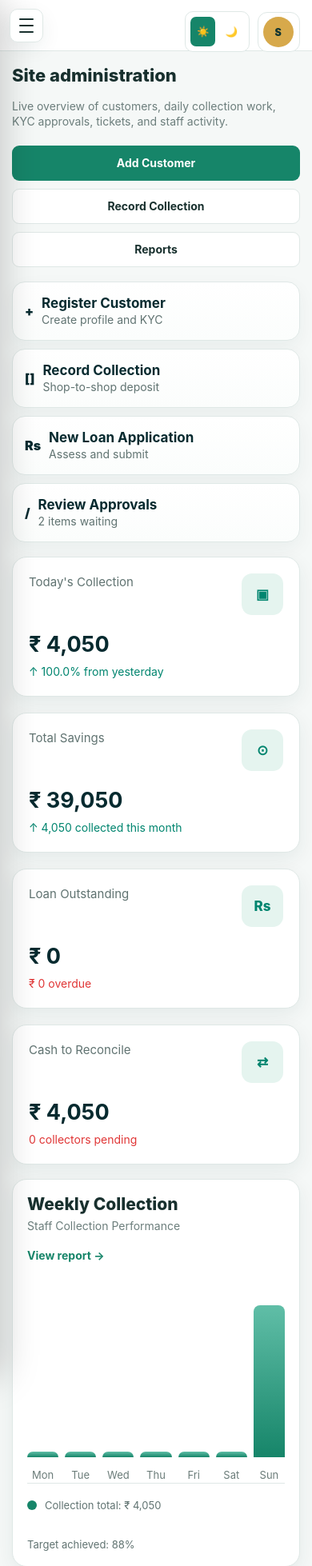
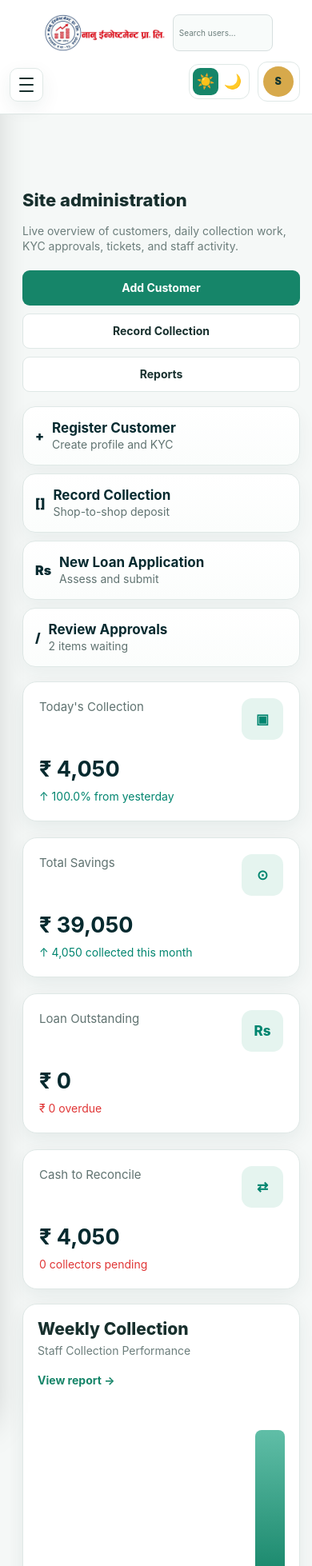
Before and after one commit to Lancelot9844/nanuinvestment, a Django app: page /admin/ in a window 390 px wide. Shown: the top 1958 px of the page at 80% size. Run offline with Django 5.2, Linux system fonts and the light colour scheme; the visitor is signed in with stand-in values (Sample User, id 1); data comes from the database, SQL or seed files in the repository; data that the repository does not hold is empty.

Commit message:
Responsive: improved

```diff
--- a/templates/admin-modern.css
+++ b/templates/admin-modern.css
@@ -26,6 +26,7 @@
   --button-hover-bg: #0e3d39;
   --default-button-bg: #168569;
   --default-button-hover-bg: #0e3d39;
+  --sidebar-w: 280px;
 }
 
 * {
@@ -70,19 +71,22 @@ a:hover {
 }
 
 #header {
+  width: 100%;
   min-height: 72px;
-  margin-left: 280px;
+  margin-left: 0;
   padding: 0 28px;
-  position: sticky;
+  position: fixed;
   top: 0;
-  z-index: 20;
+  z-index: 1000;
   display: flex;
   align-items: center;
   justify-content: space-between;
   background: var(--white);
   color: var(--ink);
   border-bottom: 1px solid var(--line);
-}
+  box-sizing: border-box;
+}
+
 
 #branding {
   display: flex;
@@ -182,20 +186,21 @@ a:hover {
   background: transparent;
   color: var(--green);
   border: 0;
-  border-bottom: 0;
   text-transform: uppercase;
   font-weight: 700;
   cursor: pointer;
 }
 
 .admin-theme-toggle {
-  min-height: 44px;
-  padding: 6px;
+  width: 76px;
+  height: 44px;
+  padding: 4px;
   display: inline-flex !important;
   align-items: center;
-  gap: 4px;
+  justify-content: space-between;
+  gap: 2px;
   border: 1px solid var(--line);
-  border-radius: 10px;
+  border-radius: 12px;
   background: var(--white);
   color: var(--muted);
   font: inherit;
@@ -204,10 +209,23 @@ a:hover {
 }
 
 .admin-theme-toggle span {
-  min-width: 54px;
-  padding: 7px 10px;
-  border-radius: 7px;
-  text-align: center;
+  width: 32px;
+  height: 34px;
+  min-width: 32px;
+  padding: 0;
+  display: flex;
+  align-items: center;
+  justify-content: center;
+  border-radius: 9px;
+  font-size: 18px;
+  line-height: 1;
+  transition: all 0.2s ease;
+}
+
+html:not([data-theme="dark"]) .theme-dark-label,
+html[data-theme="dark"] .theme-light-label {
+  background: transparent;
+  color: var(--muted);
 }
 
 html:not([data-theme="dark"]) .theme-light-label,
@@ -331,15 +349,18 @@ html[data-theme="dark"] .theme-dark-label {
 }
 
 #main {
-  display: block;
+  display: flex;
   flex: 1;
   min-width: 0;
+  width: 100%;
 }
 
 #content-start {
+  flex: 1 1 auto;
   min-width: 0;
-  width: calc(100% - 280px);
-  margin-left: 280px;
+  width: auto;
+  margin-top: 30px;
+  box-sizing: border-box;
 }
 
 #content {
@@ -393,7 +414,7 @@ html[data-theme="dark"] .theme-dark-label {
 }
 
 .admin-login-brand img {
-  width: 300px;
+  width: auto;
   height: 75px;
   object-fit: contain;
   border-radius: 18px;
@@ -450,10 +471,49 @@ html[data-theme="dark"] .theme-dark-label {
   font-weight: 850;
 }
 
-@media (max-width: 760px) {
-  .customer-dashboard {
-    padding: 14px;
-  }
+@media (min-width: 10252px) {
+  .custom-admin-sidebar {
+    width: var(--sidebar-w);
+    height: calc(100vh - 72px);
+    margin: 0;
+    padding: 4px 18px;
+    position: sticky;
+    top: 72px;
+    box-sizing: border-box;
+    overflow-y: auto;
+    overflow-x: hidden;
+    background: var(--nav);
+    color: #d8e8e5;
+    z-index: 50;
+}
+}
+
+@media (max-width: 1024px) {
+
+  #branding {
+    gap: 6px;
+}
+
+#branding .brand-mark {
+    width: auto;
+    height: 58px;
+}
+
+#branding .brand-wrap {
+    flex: 1 1 auto;
+    min-width: 0;
+}
+
+#branding .admin-top-search {
+    width: 100%;
+    max-width: 150px;
+}
+
+#branding .admin-top-search input {
+    height: 34px;
+    padding: 0 8px;
+    font-size: 11px;
+}
 
   .customer-dashboard-header {
     align-items: flex-start;
@@ -660,22 +720,21 @@ html[data-theme="dark"] .theme-dark-label {
 }
 
 .custom-admin-sidebar {
-  width: 280px;
-  height: 100vh;
-  padding: 28px 18px;
-  position: fixed;
-  left: 0;
-  top: 0;
-  z-index: 30;
-  overflow: auto;
+  width: var(--sidebar-w);
+  height: calc(100vh - 72px);
+  margin: -13px;
+  position: sticky;
+  top: 72px;
+  box-sizing: border-box;
+  overflow-y: auto;
+  overflow-x: hidden;
   background: var(--nav);
   color: #d8e8e5;
-}
-
-.admin-sidebar-check {
-  position: fixed;
-  opacity: 0;
-  pointer-events: none;
+  z-index: 50;
+}
+
+.admin-sidebar-toggle {
+  display: none;
 }
 
 .customer-portal {
@@ -1527,37 +1586,34 @@ html[data-theme="dark"] .theme-dark-label {
   color: var(--nav);
 }
 
-.admin-sidebar-toggle,
-.admin-sidebar-backdrop,
-.admin-sidebar-close {
-  display: none;
-}
-
 .brand {
   display: flex;
   align-items: center;
-  gap: 11px;
-  padding: 0 6px 26px;
-  border-bottom: 1px solid rgba(255, 255, 255, 0.1);
+  gap: 10px;
+  padding: 0;
+  border: 0;
+  min-width: max-content;
 }
 
 .brand-mark {
-  width: 48px;
-  height: 48px;
+  width: auto;
+  height: 85px;
   display: block;
-  flex: 0 0 48px;
-  border-radius: 12px;
+  flex: 0 0 42px;
+  border-radius: 10px;
   object-fit: contain;
   background: #fff;
-  padding: 4px;
+  padding: 3px;
 }
 
 .brand b {
   display: block;
-  color: #ffffff;
-  font-size: 18px;
+  color: var(--ink);
+  font-size: 17px;
   line-height: 1.1;
-}
+  white-space: nowrap;
+}
+
 
 .brand small {
   display: block;
@@ -2754,7 +2810,7 @@ tr:nth-child(odd),
 }
 
 div.breadcrumbs {
-  margin-left: 280px;
+  margin-left: var(--sidebar-w);
   padding: 13px 28px;
   background: var(--white);
   color: var(--muted);
@@ -2779,7 +2835,7 @@ div.breadcrumbs a {
 .dashboard #content {
   width: 100%;
   max-width: 1600px;
-  margin-right: 0;
+  margin-top: 110px;
 }
 
 .dashboard #content-main,
@@ -3061,7 +3117,7 @@ a.button:hover,
 }
 
 #footer {
-  margin-left: 280px;
+  margin-left: var(--sidebar-w);
   background: var(--white);
   border-top: 1px solid var(--line);
 }
@@ -3339,14 +3395,14 @@ html[data-theme="dark"] .admin-activity-item {
   }
 }
 
-@media (max-width: 760px) {
+@media (max-width: 1024px) {
   #main {
     display: block;
   }
 
   #content-start {
     width: 100%;
-    margin-left: 0;
+    margin-top: 110px;
   }
 
   #header,
@@ -3358,7 +3414,7 @@ html[data-theme="dark"] .admin-activity-item {
   #header {
     min-height: 64px;
     padding: 10px 14px 10px 62px;
-    position: sticky;
+    position: fixed;
     flex-wrap: nowrap;
     gap: 10px;
   }
@@ -3392,7 +3448,50 @@ html[data-theme="dark"] .admin-activity-item {
   }
 
   #branding {
-    display: none;
+    display: flex;
+    align-items: center;
+    min-width: 0;
+    gap: 10px;
+  }
+
+
+  #branding .brand {
+      flex: 0 0 auto;
+      min-width: 0;
+  }
+
+  #branding .brand-mark {
+    display: block;
+    width: auto;
+    height: 70px;
+    object-fit: contain;
+}
+
+#branding .brand-wrap {
+    flex: 1 1 auto;
+    min-width: 0;
+}
+
+#branding .admin-top-search {
+    width: 100%;
+    max-width: 220px;
+}
+
+#branding .admin-top-search input {
+    width: 100%;
+    height: 38px;
+    box-sizing: border-box;
+    padding: 0 10px;
+
+    font-size: 13px;
+
+    border: 1px solid #d7dfdf;
+    border-radius: 8px;
+}
+
+  #branding .brand b {
+    font-size: 15px;
+    white-space: nowrap;
   }
 
   #user-tools {
@@ -3417,11 +3516,6 @@ html[data-theme="dark"] .admin-activity-item {
     gap: 10px;
   }
 
-  .admin-theme-toggle span {
-    min-width: auto;
-    padding: 7px 8px;
-  }
-
   .admin-profile-menu summary {
     padding-right: 7px;
   }
@@ -3435,7 +3529,7 @@ html[data-theme="dark"] .admin-activity-item {
     height: 100vh;
     max-height: 100vh;
     position: fixed;
-    padding: 22px 16px;
+    padding: 110px 16px;
     transform: translateX(-105%);
     transition: transform 0.2s ease;
     box-shadow: 18px 0 44px rgba(0, 0, 0, 0.22);
@@ -3446,8 +3540,8 @@ html[data-theme="dark"] .admin-activity-item {
     height: 42px;
     position: fixed;
     left: 12px;
-    top: 11px;
-    z-index: 45;
+    top: 85px;
+    z-index: 1001;
     display: grid;
     place-items: center;
     gap: 4px;
@@ -3457,7 +3551,7 @@ html[data-theme="dark"] .admin-activity-item {
     background: var(--white);
     box-shadow: var(--shadow);
     cursor: pointer;
-  }
+}
 
   .admin-sidebar-toggle span {
     display: block;
@@ -3697,7 +3791,7 @@ html[data-theme="dark"] .admin-activity-item {
   .object-tools {
     float: none;
     justify-content: flex-start;
-    margin: 10px 0 0;
+    margin: 10px 0 25px;
     padding: 0;
   }
 
@@ -3756,6 +3850,26 @@ html[data-theme="dark"] .admin-activity-item {
 }
 
 @media (max-width: 480px) {
+
+  #branding {
+    gap: 5px;
+}
+
+#branding .brand-mark {
+    width: auto;
+    height: 52px;
+}
+
+#branding .admin-top-search {
+    max-width: 125px;
+}
+
+#branding .admin-top-search input {
+    height: 32px;
+    font-size: 10px;
+    padding: 0 7px;
+}
+
   .quick,
   .sidebar-menu {
     grid-template-columns: 1fr;
@@ -3861,8 +3975,8 @@ html[data-theme="dark"] .admin-activity-item {
   .main,
   .content {
     width: 100% !important;
-    margin: 0 !important;
-    padding: 0 !important;
+    margin: 50px !important;
+    padding: 50px !important;
   }
 
   .transaction-receipt-page {
@@ -3873,6 +3987,5 @@ html[data-theme="dark"] .admin-activity-item {
     border: 0;
     border-radius: 0;
     box-shadow: none;
-    padding: 0;
-  }
-}
+  }
+}
--- a/templates/admin/base_site.html
+++ b/templates/admin/base_site.html
@@ -13,13 +13,24 @@
 {% endblock %}
 
 {% block branding %}
+
+<div class="brand">
+  <a href="/admin/">
+    <img
+      class="brand-mark"
+      src="{% static 'company_logo.png' %}"
+      alt="Nanu Investment logo"
+    >
+  </a>
+</div>
+
 <div class="brand-wrap">
   {% if perms.auth.view_user %}
     <form class="admin-top-search" action="{% url 'admin:auth_user_changelist' %}" method="get">
       <input type="search" name="q" placeholder="Search users..." aria-label="Search users">
     </form>
   {% else %}
-    <div class="admin-top-search admin-top-search-static">NanuInvestment Admin</div>
+    <div class="admin-top-search admin-top-search-static">Nanu Investment Admin</div>
   {% endif %}
 </div>
 {% endblock %}
--- a/templates/admin/sidebar_menu.html
+++ b/templates/admin/sidebar_menu.html
@@ -9,100 +9,85 @@
 <label class="admin-sidebar-backdrop" for="admin-sidebar-check" aria-label="Close admin menu"></label>
 
 <aside class="custom-admin-sidebar" aria-label="Admin navigation">
-  <div class="brand">
-    <img class="brand-mark" src="{% static 'admin-logo.png' %}" alt="Nanu Investment logo">
-    <div>
-      <b>NanuInvestment</b>
-      <small>Financial Management</small>
-    </div>
-    <label class="admin-sidebar-close" for="admin-sidebar-check" aria-label="Close admin menu">x</label>
-  </div>
+  <label class="admin-sidebar-close" for="admin-sidebar-check" aria-label="Close admin menu">&times;</label>
 
   <div class="nav-label">MAIN MENU</div>
   <nav class="sidebar-menu">
     {% url 'admin:index' as dashboard_url %}
-    <a class="{% if request.path == dashboard_url %}active{% endif %}" href="{{ dashboard_url }}"><i>#</i><span>Dashboard</span></a>
+    <a class="{% if request.path == dashboard_url %}active{% endif %}" href="{{ dashboard_url }}"><span>Dashboard</span></a>
     {% if perms.myapp.view_customer %}
       {% url 'admin:myapp_customer_changelist' as customers_url %}
-      <a class="{% if customers_url in request.path %}active{% endif %}" href="{{ customers_url }}"><i>C</i><span>Customers &amp; KYC</span></a>
+      <a class="{% if customers_url in request.path %}active{% endif %}" href="{{ customers_url }}"><span>Customers &amp; KYC</span></a>
     {% endif %}
     {% if perms.myapp.view_ebankingcredential %}
       {% url 'admin:myapp_ebankingcredential_changelist' as ebanking_url %}
-      <a class="{% if ebanking_url in request.path %}active{% endif %}" href="{{ ebanking_url }}"><i>E</i><span>E-Banking</span></a>
+      <a class="{% if ebanking_url in request.path %}active{% endif %}" href="{{ ebanking_url }}"><span>E-Banking</span></a>
     {% endif %}
-    <a href="{{ dashboard_url }}#saving-accounts"><i>S</i><span>Saving Accounts</span></a>
+    <a href="{{ dashboard_url }}#saving-accounts"><span>Saving Accounts</span></a>
     {% if perms.myapp.view_dailycollection %}
       {% url 'admin:myapp_dailycollection_changelist' as daily_collections_url %}
-      <a class="{% if daily_collections_url in request.path %}active{% endif %}" href="{{ daily_collections_url }}"><i>D</i><span>Daily Collections</span></a>
+      <a class="{% if daily_collections_url in request.path %}active{% endif %}" href="{{ daily_collections_url }}"><span>Daily Collections</span></a>
     {% endif %}
-    <a href="{{ dashboard_url }}#loan-management"><i>L</i><span>Loan Management</span></a>
-    <a href="{{ dashboard_url }}#fixed-recurring-deposit"><i>F</i><span>Fixed / Recurring Deposit</span></a>
+    <a href="{{ dashboard_url }}#loan-management"><span>Loan Management</span></a>
+    <a href="{{ dashboard_url }}#fixed-recurring-deposit"><span>Fixed / Recurring Deposit</span></a>
     {% if perms.myapp.view_ticket %}
       {% url 'admin:myapp_ticket_changelist' as tickets_url %}
-      <a class="{% if tickets_url in request.path %}active{% endif %}" href="{{ tickets_url }}"><i>T</i><span>Ticket Created</span></a>
+      <a class="{% if tickets_url in request.path %}active{% endif %}" href="{{ tickets_url }}"><span>Ticket Created</span></a>
     {% endif %}
 
     <div class="nav-label">FINANCE &amp; CONTROL</div>
     {% if perms.myapp.view_transaction %}
       {% url 'admin:myapp_transaction_changelist' as transactions_url %}
-      <a class="{% if transactions_url in request.path %}active{% endif %}" href="{{ transactions_url }}"><i>X</i><span>Transactions</span></a>
+      <a class="{% if transactions_url in request.path %}active{% endif %}" href="{{ transactions_url }}"><span>Transactions</span></a>
     {% endif %}
-    <a href="{{ dashboard_url }}#cash-bank"><i>$</i><span>Cash &amp; Bank</span></a>
+    <a href="{{ dashboard_url }}#cash-bank"><span>Cash &amp; Bank</span></a>
     {% url 'admin:myapp_accounting' as accounting_url %}
-    <a class="{% if request.path == accounting_url %}active{% endif %}" href="{{ accounting_url }}"><i>A</i><span>Accounting</span></a>
+    <a class="{% if request.path == accounting_url %}active{% endif %}" href="{{ accounting_url }}"><span>Accounting</span></a>
     {% url 'admin:myapp_approvals' as approvals_url %}
-    <a class="{% if request.path == approvals_url %}active{% endif %}" href="{{ approvals_url }}"><i>✓</i><span>Approvals</span></a>
-    <a href="{% url 'admin:myapp_reports' %}"><i>R</i><span>Reports</span></a>
+    <a class="{% if request.path == approvals_url %}active{% endif %}" href="{{ approvals_url }}"><span>Approvals</span></a>
+    <a href="{% url 'admin:myapp_reports' %}"><span>Reports</span></a>
 
     <div class="nav-label">WEBSITE CONTENT</div>
     {% if perms.myapp.view_banner %}
       {% url 'admin:myapp_banner_changelist' as banners_url %}
-      <a class="{% if banners_url in request.path %}active{% endif %}" href="{{ banners_url }}"><i>B</i><span>Banners</span></a>
+      <a class="{% if banners_url in request.path %}active{% endif %}" href="{{ banners_url }}"><span>Banners</span></a>
     {% endif %}
 
     {% if perms.myapp.view_newsactivity %}
       {% url 'admin:myapp_newsactivity_changelist' as news_url %}
-      <a class="{% if news_url in request.path %}active{% endif %}" href="{{ news_url }}"><i>N</i><span>News &amp; Activities</span></a>
+      <a class="{% if news_url in request.path %}active{% endif %}" href="{{ news_url }}"><span>News &amp; Activities</span></a>
     {% endif %}
 
     {% if perms.myapp.view_notice %}
       {% url 'admin:myapp_notice_changelist' as notices_url %}
-      <a class="{% if notices_url in request.path %}active{% endif %}" href="{{ notices_url }}"><i>!</i><span>Notices</span></a>
+      <a class="{% if notices_url in request.path %}active{% endif %}" href="{{ notices_url }}"><span>Notices</span></a>
     {% endif %}
 
     {% if perms.myapp.view_download %}
       {% url 'admin:myapp_download_changelist' as downloads_url %}
-      <a class="{% if downloads_url in request.path %}active{% endif %}" href="{{ downloads_url }}"><i>D</i><span>Downloads</span></a>
+      <a class="{% if downloads_url in request.path %}active{% endif %}" href="{{ downloads_url }}"><span>Downloads</span></a>
     {% endif %}
     {% if perms.myapp.view_websitepopup %}
       {% url 'admin:myapp_websitepopup_changelist' as popups_url %}
-      <a class="{% if popups_url in request.path %}active{% endif %}" href="{{ popups_url }}"><i>P</i><span>Website Popups</span></a>
+      <a class="{% if popups_url in request.path %}active{% endif %}" href="{{ popups_url }}"><span>Website Popups</span></a>
     {% endif %}
 
     <div class="nav-label">ADMINISTRATION</div>
     {% url 'admin:myapp_recent_actions' as recent_actions_url %}
-    <a class="{% if request.path == recent_actions_url %}active{% endif %}" href="{{ recent_actions_url }}"><i>H</i><span>Recent Actions</span></a>
+    <a class="{% if request.path == recent_actions_url %}active{% endif %}" href="{{ recent_actions_url }}"><span>Recent Actions</span></a>
     {% if perms.auth.view_user %}
       {% url 'admin:auth_user_changelist' as users_url %}
-      <a class="{% if users_url in request.path %}active{% endif %}" href="{{ users_url }}"><i>E</i><span>Employees &amp; Collectors</span></a>
+      <a class="{% if users_url in request.path %}active{% endif %}" href="{{ users_url }}"><span>Employees &amp; Collectors</span></a>
     {% endif %}
     {% if request.user.is_superuser %}
       {% url 'admin:myapp_recyclebinitem_changelist' as recycle_bin_url %}
-      <a class="{% if recycle_bin_url in request.path %}active{% endif %}" href="{{ recycle_bin_url }}"><i>R</i><span>Recycle Bin</span></a>
+      <a class="{% if recycle_bin_url in request.path %}active{% endif %}" href="{{ recycle_bin_url }}"><span>Recycle Bin</span></a>
     {% endif %}
-    <a href="{{ dashboard_url }}#audit-security"><i>!</i><span>Audit &amp; Security</span></a>
-    <a href="{{ dashboard_url }}#system-setting"><i>G</i><span>System Setting</span></a>
+    <a href="{{ dashboard_url }}#audit-security"><span>Audit &amp; Security</span></a>
+    <a href="{{ dashboard_url }}#system-setting"><span>System Setting</span></a>
     {% if request.user.is_authenticated %}
       {% url 'admin:myapp_staff_profile_settings' as profile_url %}
-      <a class="{% if request.path == profile_url %}active{% endif %}" href="{{ profile_url }}"><i>P</i><span>My Profile</span></a>
+      <a class="{% if request.path == profile_url %}active{% endif %}" href="{{ profile_url }}"><span>My Profile</span></a>
     {% endif %}
   </nav>
-
-  <div class="staff">
-    <div class="avatar">{{ request.user.username|default:"A"|first|upper }}</div>
-    <div>
-      <strong>{{ request.user.get_full_name|default:request.user.username|default:"Admin" }}</strong>
-      <span>{% if request.user.is_superuser %}Super Admin{% elif request.user.is_staff %}Staff{% else %}User{% endif %}</span>
-    </div>
-  </div>
 </aside>
```
Also changed, not shown: templates/company_logo.png (added).
